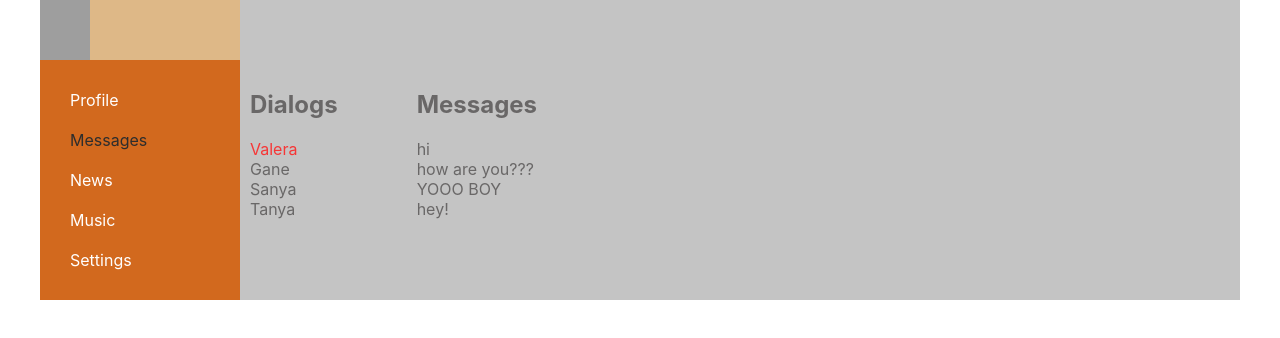
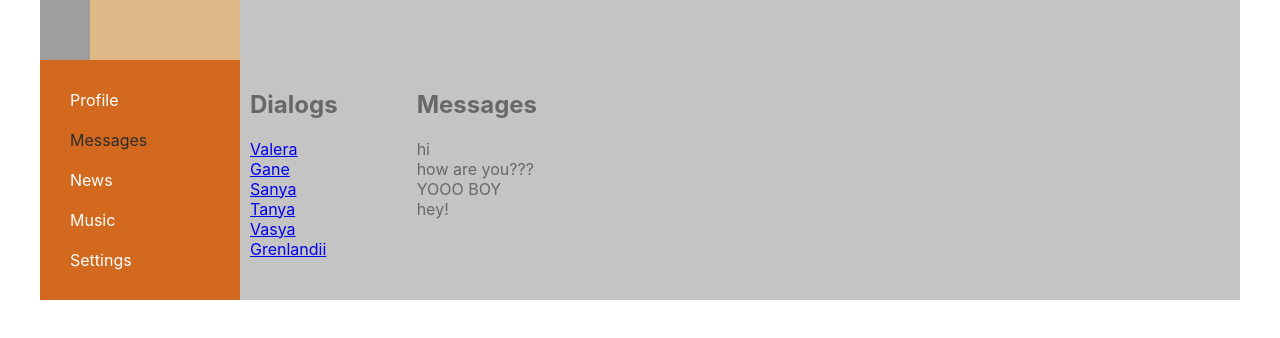
Before and after one commit to ArturLimaiko/samurai-way, a React (Create React App) app: page /dialogs in a window 1280 px wide. Shown: the top 338 px of the page. Built offline with nearby package versions, Linux system fonts and the light colour scheme; grey boxes are pictures that could not be loaded.

Commit message:
22. Разобрали что такое exact(route exact -  роутинги)

```diff
--- a/src/components/Dialogs/Dialogs.tsx
+++ b/src/components/Dialogs/Dialogs.tsx
@@ -1,4 +1,5 @@
 import React from 'react';
+import { NavLink } from 'react-router-dom';
 import s from './Dialogs.module.css'
 
 export const Dialogs = () => {
@@ -8,16 +9,22 @@ export const Dialogs = () => {
             <div className={s.dialogsItems}>
                 <h2>Dialogs</h2>
                 <div className={s.dialog + ' ' + s.active}>
-                    Valera
+                    <NavLink to='/dialogs/1'>Valera</NavLink>
                 </div>
                 <div className={s.dialog}>
-                    Gane
+                    <NavLink to='/dialogs/2'>Gane</NavLink>
                 </div>
                 <div className={s.dialog}>
-                    Sanya
+                    <NavLink to='/dialogs/3'>Sanya</NavLink>
                 </div>
                 <div className={s.dialog}>
-                    Tanya
+                    <NavLink to='/dialogs/4'>Tanya</NavLink>
+                </div>
+                <div className={s.dialog}>
+                    <NavLink to='/dialogs/5'>Vasya</NavLink>
+                </div>
+                <div className={s.dialog}>
+                    <NavLink to='/dialogs/6'>Grenlandii</NavLink>
                 </div>
             </div>
             <div className={s.messages}>
```
